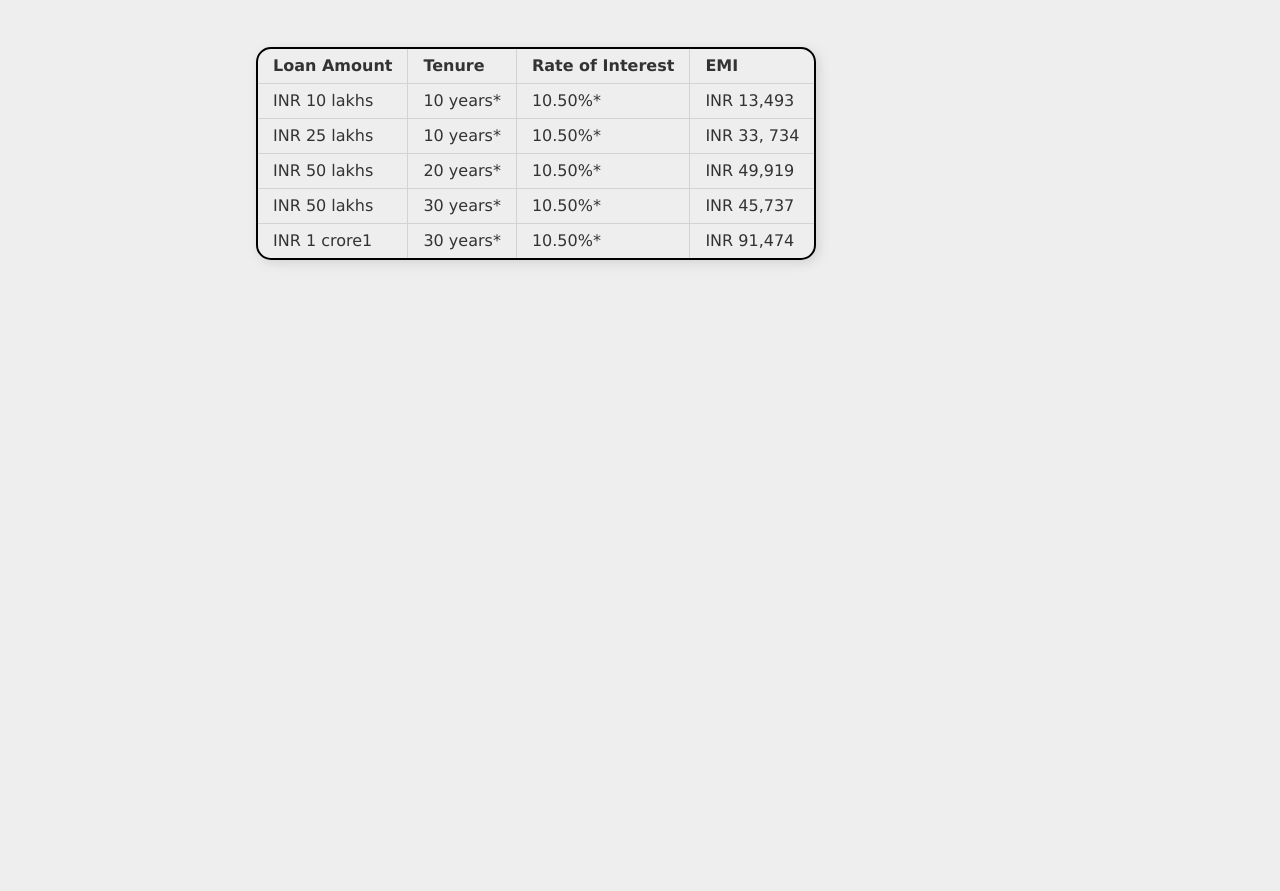
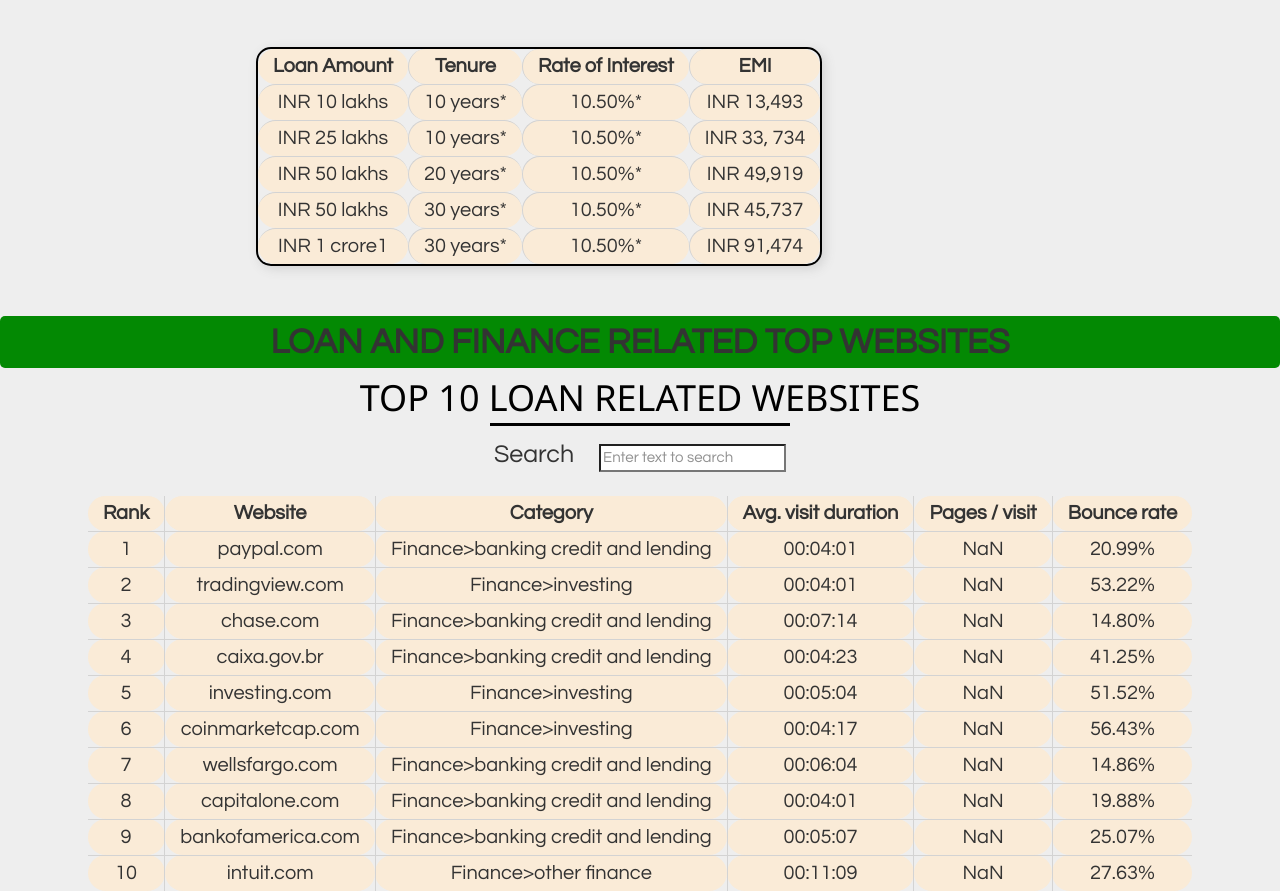
Before and after one commit to Aditi-12-04/firstrepo, a plain HTML site: page Interest_Rate.html in a window 1280 px wide. Shown: the part 501-1392 px from the top of the page. Before the commit the page ends 811 px from the top, so only its background shows below. Drawn offline with nearby package versions, Linux system fonts and the light colour scheme.

Commit message:
Update Interest_Rate.html

```diff
--- a/Interest_Rate.html
+++ b/Interest_Rate.html
@@ -125,8 +125,153 @@
 			</div>
 		</section>
 
+<head>
+    <script src="https://ajax.googleapis.com/ajax/libs/angularjs/1.5.0/angular.min.js"></script>
+    <style>
+          table td,th
+            {
+            text-align: center;
+            border-radius:20px;
+            background-color: antiquewhite;
+            font-size: 20px;
+            transition: 0.2ms;
+            }
+            table
+            {
+            text-align: center;
+            }
+            table td:hover ,th:hover
+            {
+                transform: scale(1.25);
+                cursor: pointer;
+            }
+    </style>
+    <link rel="stylesheet" href="css/style.css">
+</head>
+ <body style="font-family:Century Gothic;margin:0;" class="backg">
+        <div style="background-color: rgb(3, 137, 3);border-radius: 5px;"><font style="font-weight: bolder;font-size:35px;">
+        <center>LOAN AND FINANCE RELATED TOP WEBSITES</center></font></div>
+    <div ng-app="myApp" ng-controller="myController" align="center">
+
+        <!--THE SEARCH BOX-->
+        <h1>TOP 10 LOAN RELATED WEBSITES</h1>
+        <font style="font-size: 25px;">Search&emsp;</font><input type="Search" ng-model="search"
+            placeholder="Enter text to search" /><img src=""><br><br>
+
+        <table>
+            <tr>
+                <th>Rank</th>
+                    <th>Website</th>
+                        <th>Category</th>
+                            <th>Avg. visit duration</th>
+                                <th>Pages / visit</th>
+                                    <th>Bounce rate</th>
+            </tr>
+
+            <!--TABLE ROWS WITH A FILTER-->
+            <tr ng-repeat="fires in forest | filter : search">
+
+                <td>{{fires.rank}}</td>
+                    <td>{{fires.website}}</td>
+                        <td>{{fires.category}}</td>
+                            <td>{{fires.Avgvisit}}</td>
+                                <td>{{fires.pages/visit}}</td>
+                                    <td>{{fires.bounce_rate}}</td>
 
 
+            </tr>
+        </table>
+    </div>
+</body>
+<script>
+    angular.module("myApp", [])
+        .controller('myController', ['$scope', function ($scope) {
 
-	</body>
+            // JSON ARRAY OBJECT.
+            $scope.forest =
+            [{
+   "rank":1,
+   "website":"paypal.com",
+   "category":"Finance>banking credit and lending",
+   "Avgvisit":"00:04:01",
+   "pages/visit":5.60,
+   "bounce_rate":"20.99%"
+   },
+   {
+   "rank":2,
+   "website":"tradingview.com",
+   "category":"Finance>investing",
+   "Avgvisit":"00:04:01",
+   "pages/visit":5.60,
+   "bounce_rate":"53.22%"
+},
+   {
+   "rank":3,
+   "website":"chase.com",
+   "category":"Finance>banking credit and lending",
+   "Avgvisit":"00:07:14",
+   "pages/visit":5.60,
+   "bounce_rate":"14.80%"
+   },
+   {
+   "rank":4,
+   "website":"caixa.gov.br",
+   "category":"Finance>banking credit and lending",
+   "Avgvisit":"00:04:23",
+   "pages/visit":5.60,
+   "bounce_rate":"41.25%"
+   },
+   {
+   "rank":5,
+   "website":"investing.com",
+   "category":"Finance>investing",
+   "Avgvisit":"00:05:04",
+   "pages/visit":5.60,
+   "bounce_rate":"51.52%"
+   },
+   {
+   "rank":6,
+   "website":"coinmarketcap.com",
+   "category":"Finance>investing",
+   "Avgvisit":"00:04:17",
+   "pages/visit":5.60,
+   "bounce_rate":"56.43%"
+   },
+   {
+   "rank":7,
+   "website":"wellsfargo.com",
+   "category":"Finance>banking credit and lending",
+   "Avgvisit":"00:06:04",
+   "pages/visit":5.60,
+   "bounce_rate":"14.86%"
+},
+   {
+   "rank":8,
+   "website":"capitalone.com",
+   "category":"Finance>banking credit and lending",
+   "Avgvisit":"00:04:01",
+   "pages/visit":5.40,
+   "bounce_rate":"19.88%"
+},
+    {
+   "rank":9,
+   "website":"bankofamerica.com",
+   "category":"Finance>banking credit and lending",
+   "Avgvisit":"00:05:07",
+   "pages/visit":5.60,
+   "bounce_rate":"25.07%"
+},
+    {
+   "rank":10,
+   "website":"intuit.com",
+   "category":"Finance>other finance",
+   "Avgvisit":"00:11:09",
+   "pages/visit":5.60,
+   "bounce_rate":"27.63%"
+}
+   ]
+
+        } ]);
+</script>
+     </body>
 </html>
```
